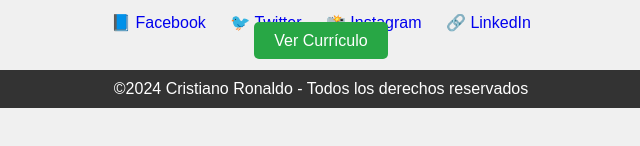
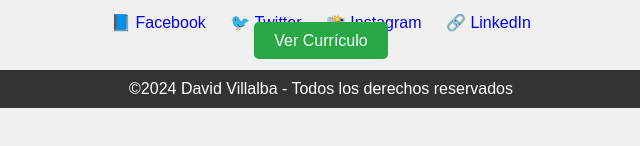
Before and after one commit to David022003/Villalba_David_parcial_pw, a plain HTML site: page ParcialDavid/pagina1.html in a window 1280 px wide. Shown: the part 524-670 px from the top of the page, 319-959 px from the left. Drawn offline with Linux system fonts and the light colour scheme.

Commit message:
Update pagina1.html

```diff
--- a/ParcialDavid/pagina1.html
+++ b/ParcialDavid/pagina1.html
@@ -139,7 +139,7 @@
     </div>
 
     <footer>
-        ©2024 Cristiano Ronaldo - Todos los derechos reservados
+        ©2024 David Villalba - Todos los derechos reservados
     </footer>
 
 </body>
```
